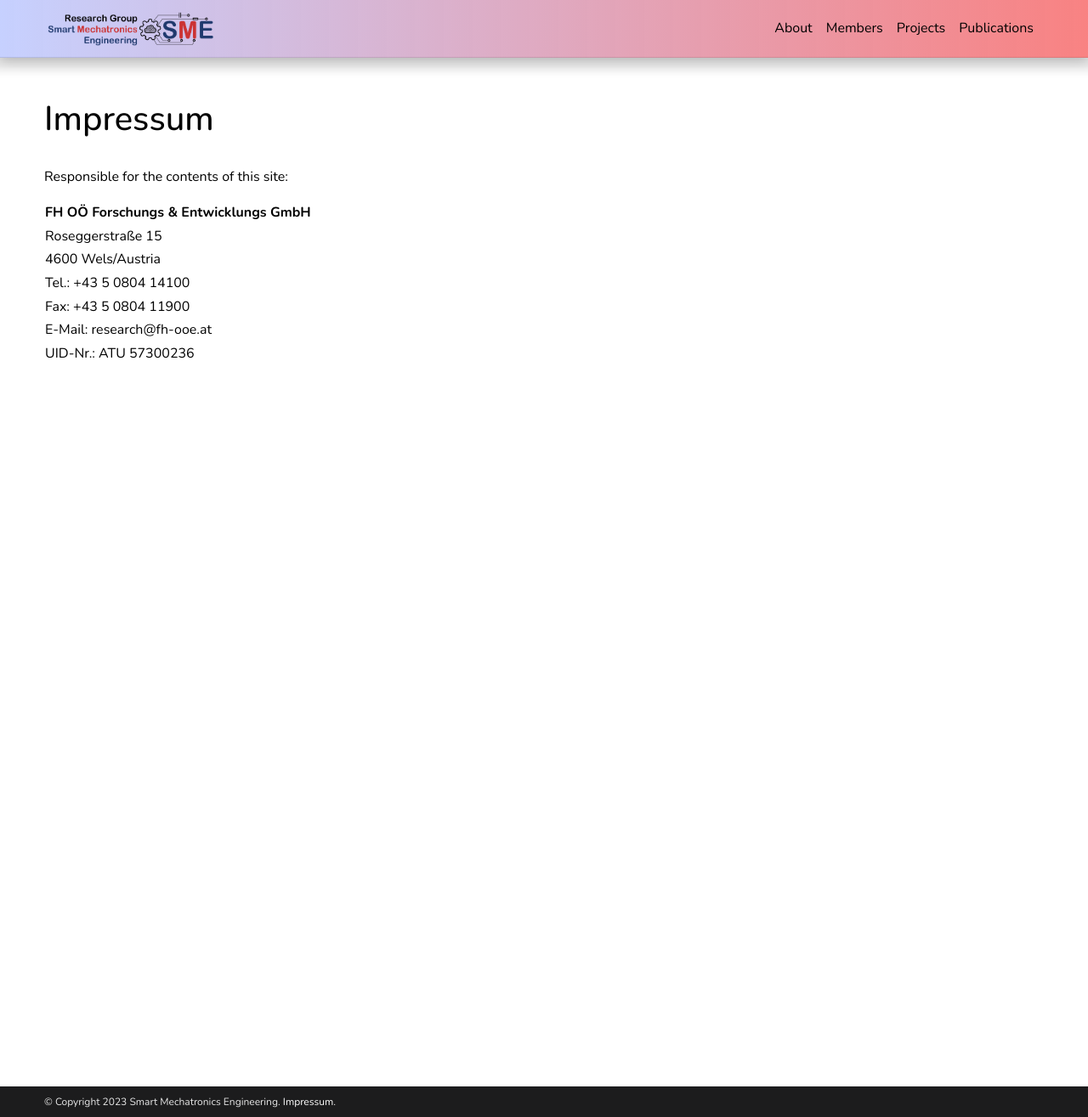
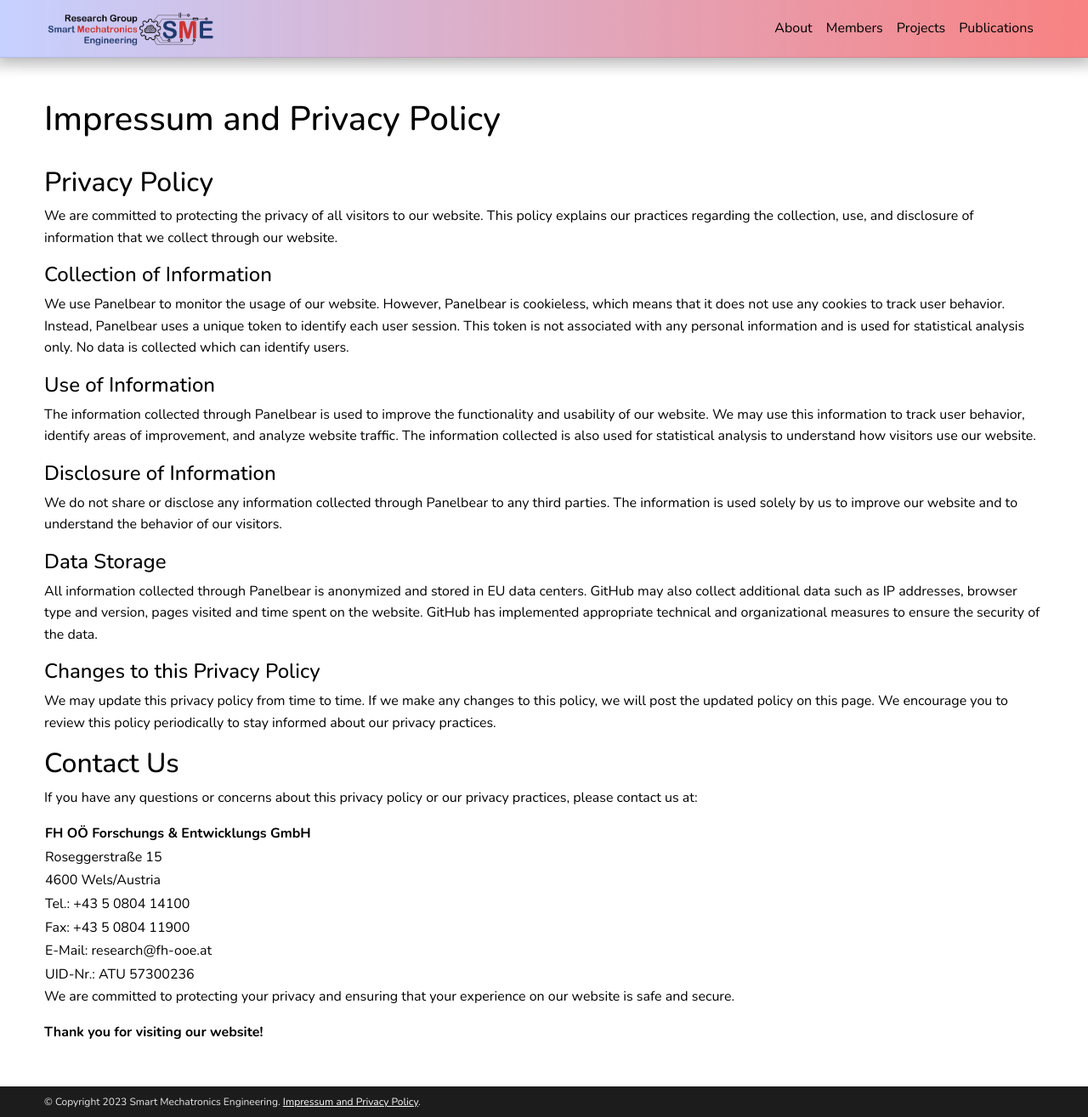
Before and after one commit to rgsme/rgsme.github.io, a Jekyll site: the page built from _pages/impressum.md, in a window 1280 px wide and 1315 px high. Shown: the whole window at 85% size. Built offline with Jekyll 4.4.1, drawn with Linux system fonts in a browser that asks for light colours; full-size pictures stand in for the smaller copies a plugin makes; comment, search, counter and statistics services are not loaded; a style sheet for code colours, icons or effects is not loaded.

Commit message:
add privacy policy

```diff
--- a/_includes/footer.html
+++ b/_includes/footer.html
@@ -4,7 +4,7 @@
     &copy; Copyright {{ site.time | date: '%Y' }} {{ site.title }}. {{
     site.footer_text }} {%- if site.impressum_path -%}
     <a href="{{ site.url }}{{ site.baseurl }}{{ site.impressum_path }}"
-      >Impressum</a
+      ><u>Impressum and Privacy Policy</u></a
     >. {%- endif -%} {%- if site.last_updated -%} Last updated: {{ "now" | date:
     '%B %d, %Y' }}. {%- endif %}
   </div>
@@ -16,7 +16,7 @@
     site.middle_name }} {{ site.last_name }}. {{ site.footer_text }} {%- if
     site.impressum_path -%}
     <a href="{{ site.url }}{{ site.baseurl }}{{ site.impressum_path }}"
-      >Impressum</a
+      ><u>Impressum and Privacy Policy</u></a
     >. {%- endif -%} {%- if site.last_updated -%} Last updated: {{ "now" | date:
     '%B %d, %Y' }}. {%- endif %}
   </div>
--- a/_pages/impressum.md
+++ b/_pages/impressum.md
@@ -1,6 +1,6 @@
 ---
 layout: page
-title: Impressum
+title: Impressum and Privacy Policy
 permalink: /impressum
 
 news: false # includes a list of news items
@@ -8,8 +8,33 @@ intro: false
 selected_papers: false # includes a list of papers marked as "selected={true}"
 social: true # includes social icons at the bottom of the page
 ---
+## Privacy Policy
 
-Responsible for the contents of this site:
+We are committed to protecting the privacy of all visitors to our website. This policy explains our practices regarding the collection, use, and disclosure of information that we collect through our website.
+
+#### Collection of Information
+
+We use Panelbear to monitor the usage of our website. However, Panelbear is cookieless, which means that it does not use any cookies to track user behavior. Instead, Panelbear uses a unique token to identify each user session. This token is not associated with any personal information and is used for statistical analysis only. No data is collected which can identify users.
+
+#### Use of Information
+
+The information collected through Panelbear is used to improve the functionality and usability of our website. We may use this information to track user behavior, identify areas of improvement, and analyze website traffic. The information collected is also used for statistical analysis to understand how visitors use our website.
+
+#### Disclosure of Information
+
+We do not share or disclose any information collected through Panelbear to any third parties. The information is used solely by us to improve our website and to understand the behavior of our visitors.
+
+#### Data Storage
+
+All information collected through Panelbear is anonymized and stored in EU data centers. GitHub may also collect additional data such as IP addresses, browser type and version, pages visited and time spent on the website. GitHub has implemented appropriate technical and organizational measures to ensure the security of the data.
+
+#### Changes to this Privacy Policy
+
+We may update this privacy policy from time to time. If we make any changes to this policy, we will post the updated policy on this page. We encourage you to review this policy periodically to stay informed about our privacy practices.
+
+## Contact Us
+
+If you have any questions or concerns about this privacy policy or our privacy practices, please contact us at:
 
 | **FH OÖ Forschungs & Entwicklungs GmbH** |
 | Roseggerstraße 15 |
@@ -18,3 +43,8 @@ Responsible for the contents of this site:
 | Fax: +43 5 0804 11900 |
 | E-Mail: research@fh-ooe.at |
 | UID-Nr.: ATU 57300236 |
+
+
+We are committed to protecting your privacy and ensuring that your experience on our website is safe and secure.
+
+**Thank you for visiting our website!**
```
